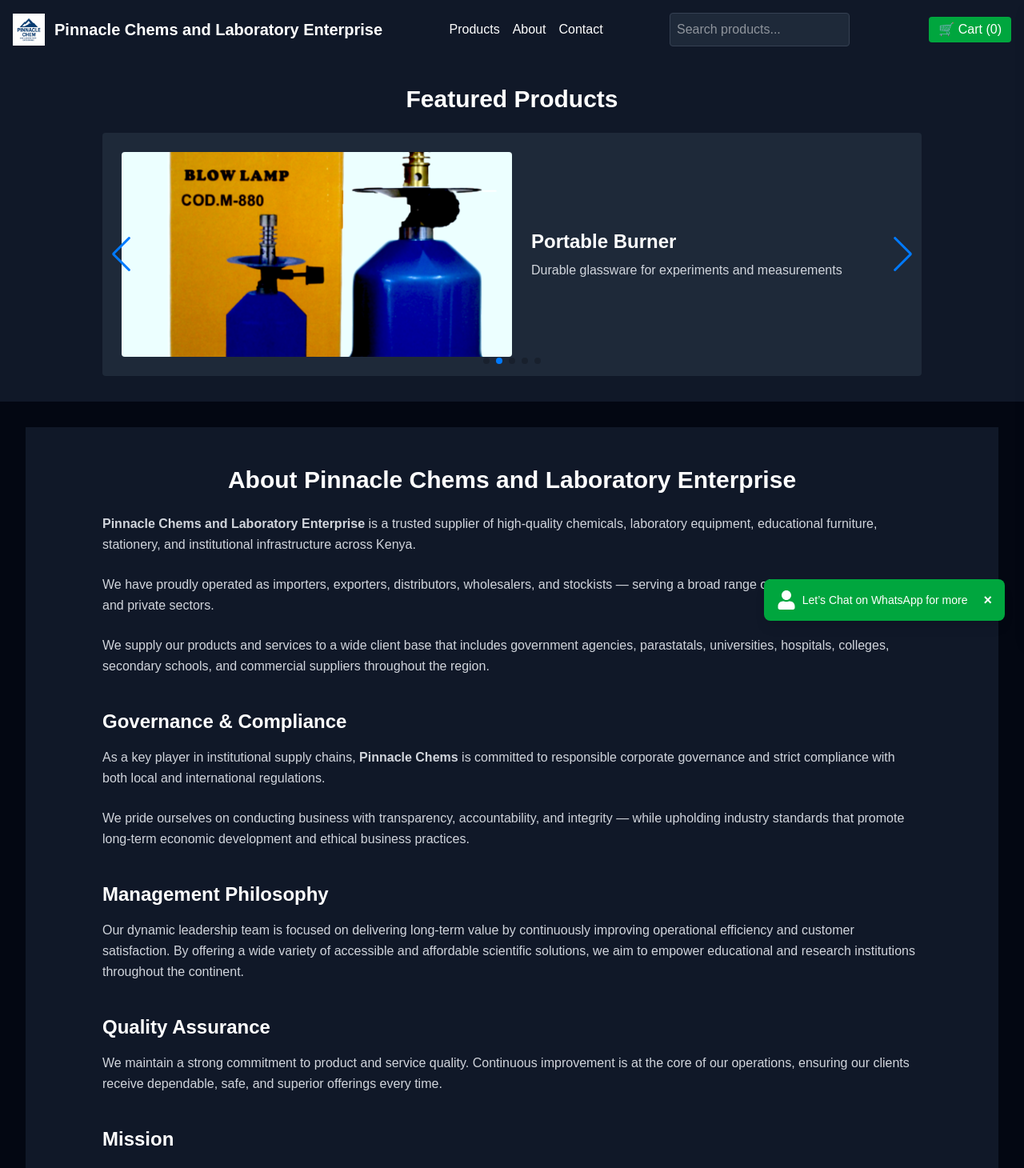
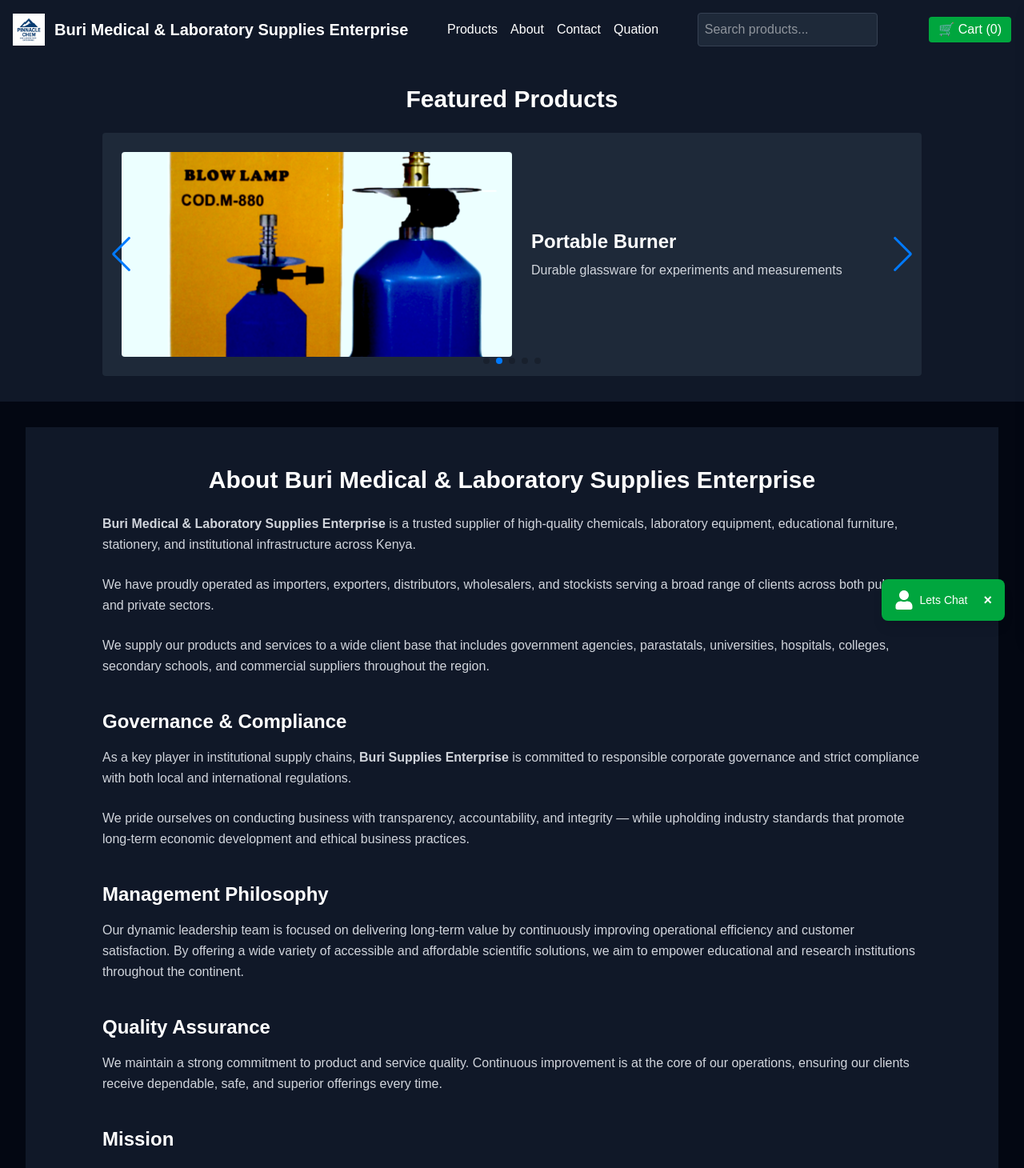
Before and after one commit to Northmanj/hope, a Next.js app: page / in a window 1280 px wide. Shown: the top 1460 px of the page at 80% size. Built offline with nearby package versions, Linux system fonts and the light colour scheme.

Commit message:
Update page.tsx and components

```diff
--- a/src/app/page.tsx
+++ b/src/app/page.tsx
@@ -64,7 +64,7 @@
           <section id="contact" className="px-4 py-8 sm:px-6 lg:px-8 max-w-2xl mx-auto">
             <h2 className="text-3xl sm:text-4xl font-bold mb-4">Contact Us</h2>
             <p className="text-gray-300 mb-4 text-sm sm:text-base leading-relaxed">
-              📍 +254 Charles Rubia Road, Kibugi House 3rd Floor, Nairobi, Kenya
+              +254 Charles Rubia Road, Kibugi House 3rd Floor, Nairobi, Kenya
               <br /> 📞 +254 703931346 |
             </p>
             <ContactForm />
--- a/src/components/About.tsx
+++ b/src/components/About.tsx
@@ -3,17 +3,17 @@
       <section id="about" className="bg-gray-900 text-white py-12 px-4 sm:px-6 lg:px-8">
         <div className="max-w-5xl mx-auto">
           <h2 className="text-2xl sm:text-3xl font-bold mb-6 text-center">
-            About Pinnacle Chems and Laboratory Enterprise
+            About Buri Medical & Laboratory Supplies Enterprise
           </h2>
 
           <p className="mb-6 text-gray-300 text-sm sm:text-base leading-relaxed">
-            <strong>Pinnacle Chems and Laboratory Enterprise</strong> is a trusted supplier of high-quality chemicals,
+            <strong>Buri Medical & Laboratory Supplies Enterprise</strong> is a trusted supplier of high-quality chemicals,
             laboratory equipment, educational furniture, stationery, and institutional infrastructure across Kenya.
           </p>
 
           <p className="mb-6 text-gray-300 text-sm sm:text-base leading-relaxed">
            We have proudly operated as importers, exporters,
-            distributors, wholesalers, and stockists — serving a broad range of clients across both public and private
+            distributors, wholesalers, and stockists serving a broad range of clients across both public and private
             sectors.
           </p>
 
@@ -24,7 +24,7 @@
 
           <h3 className="text-xl sm:text-2xl font-semibold mt-10 mb-4">Governance & Compliance</h3>
           <p className="mb-6 text-gray-300 text-sm sm:text-base leading-relaxed">
-            As a key player in institutional supply chains, <strong>Pinnacle Chems</strong> is committed to responsible
+            As a key player in institutional supply chains, <strong>Buri Supplies Enterprise</strong> is committed to responsible
             corporate governance and strict compliance with both local and international regulations.
           </p>
 
@@ -54,7 +54,7 @@
 
           <h3 className="text-xl sm:text-2xl font-semibold mt-10 mb-4">Vision</h3>
           <p className="text-gray-300 text-sm sm:text-base leading-relaxed">
-            To become the region’s leading supplier of premium local and international laboratory brands — offering
+            To become the region's leading supplier of premium local and international laboratory brands — offering
             exceptional value through fair pricing, unmatched variety, and outstanding customer service delivered in a
             modern, professional environment.
           </p>
--- a/src/components/CartSidebar.tsx
+++ b/src/components/CartSidebar.tsx
@@ -11,6 +11,25 @@
   onClose,
   onRemove,
 }: CartSidebarProps) {
+  // Format message for WhatsApp
+  const handleCheckout = () => {
+    const phoneNumber = '254703931346'; // Kenya format: 254 + number without leading zero
+
+    const orderMessage =
+      '*🛒 New Order:*\n' +
+      cartItems
+        .map(
+          (item, index) =>
+            `${index + 1}. ${item.name} - Qty: ${item.quantity} - Price: ${item.price}`
+        )
+        .join('\n') +
+      '\n\nThank you!';
+
+    const encodedMessage = encodeURIComponent(orderMessage);
+    const whatsappURL = `https://wa.me/${phoneNumber}?text=${encodedMessage}`;
+
+    window.open(whatsappURL, '_blank');
+  };
 
   return (
     <div
@@ -37,7 +56,11 @@
         ) : (
           cartItems.map((item) => (
             <div key={item.id} className="flex gap-4 border-b pb-2">
-                <img src={item.image} alt={item.name} className="w-16 h-16 object-cover" />
+              <img
+                src={item.image}
+                alt={item.name}
+                className="w-16 h-16 object-cover"
+              />
               <div className="flex-1">
                 <h3 className="font-semibold text-sm">{item.name}</h3>
                 <p className="text-xs text-gray-600">Qty: {item.quantity}</p>
@@ -56,10 +79,10 @@
 
       {/* Footer */}
       <div className="p-4 border-t bg-gray-100">
-
         <button
           className="w-full bg-green-600 hover:bg-green-700 text-white py-2 rounded text-sm"
           disabled={cartItems.length === 0}
+          onClick={handleCheckout}
         >
           Proceed to Checkout
         </button>
--- a/src/components/Navbar.tsx
+++ b/src/components/Navbar.tsx
@@ -27,7 +27,7 @@
             className="w-10 h-10 object-contain cursor-pointer"
           />
         </Link>
-        <h1 className="text-xl font-bold">Pinnacle Chems and Laboratory Enterprise</h1>
+        <h1 className="text-xl font-bold">Buri Medical & Laboratory Supplies Enterprise</h1>
       </div>
 
       {/* Nav Links */}
@@ -35,6 +35,7 @@
         <a href="#products">Products</a>
         <a href="#about">About</a>
         <a href="#contact">Contact</a>
+        <a href="#contact">Quation</a>
       </div>
 
       {/* Search */}
--- a/src/components/WhatsAppPopup.tsx
+++ b/src/components/WhatsAppPopup.tsx
@@ -27,7 +27,7 @@
         className="flex items-center gap-2 hover:underline"
       >
         <FaUser className="text-2xl" />
-        <span className="text-sm">Let’s Chat on WhatsApp for more</span>
+        <span className="text-sm">Lets Chat</span>
       </a>
       <button
         onClick={() => setVisible(false)}
```
Lines whose indentation alone changed are shown as unchanged.
